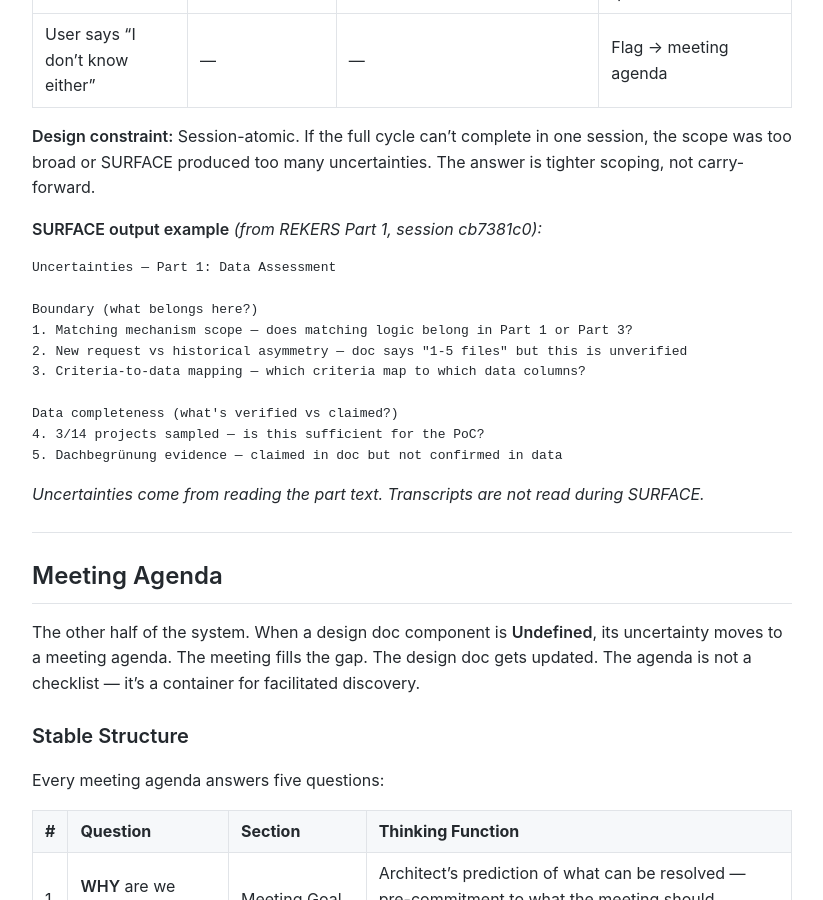
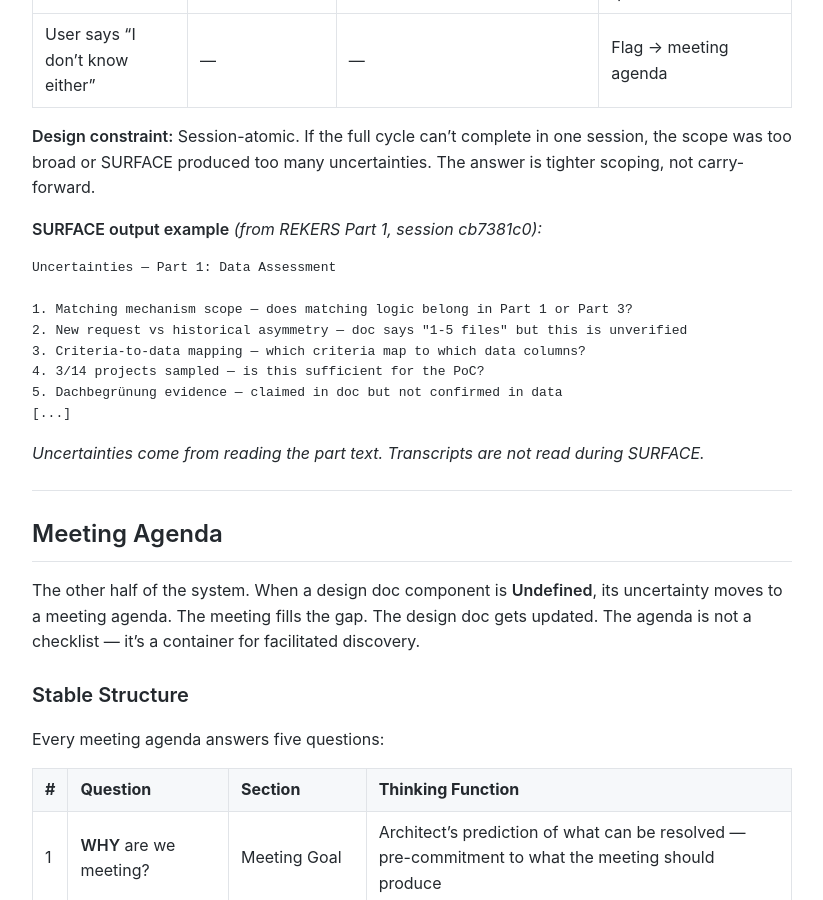
Before and after one commit to MariusWilsch/public-wilsch-ai-pages, a Jekyll site: the page built from global/design-doc-methodology.md, in a window 1280 px wide and 900 px high, scrolled down 5514 px. Shown: the whole window, without its empty margins (228-1051 px from the left). Built offline with Jekyll 4.4.1, drawn with Linux system fonts in a browser that asks for light colours; our own code applies the rules of GitHub Pages for plain Markdown files.

Commit message:
Sync from hippocampus 2026-02-11

````diff
--- a/global/design-doc-methodology.md
+++ b/global/design-doc-methodology.md
@@ -124,14 +124,12 @@ The component-by-component rhythm creates the design doc. The extraction pass de
 ```
 Uncertainties — Part 1: Data Assessment
 
-Boundary (what belongs here?)
 1. Matching mechanism scope — does matching logic belong in Part 1 or Part 3?
 2. New request vs historical asymmetry — doc says "1-5 files" but this is unverified
 3. Criteria-to-data mapping — which criteria map to which data columns?
-
-Data completeness (what's verified vs claimed?)
 4. 3/14 projects sampled — is this sufficient for the PoC?
 5. Dachbegrünung evidence — claimed in doc but not confirmed in data
+[...]
 ```
 
 *Uncertainties come from reading the part text. Transcripts are not read during SURFACE.*
````
